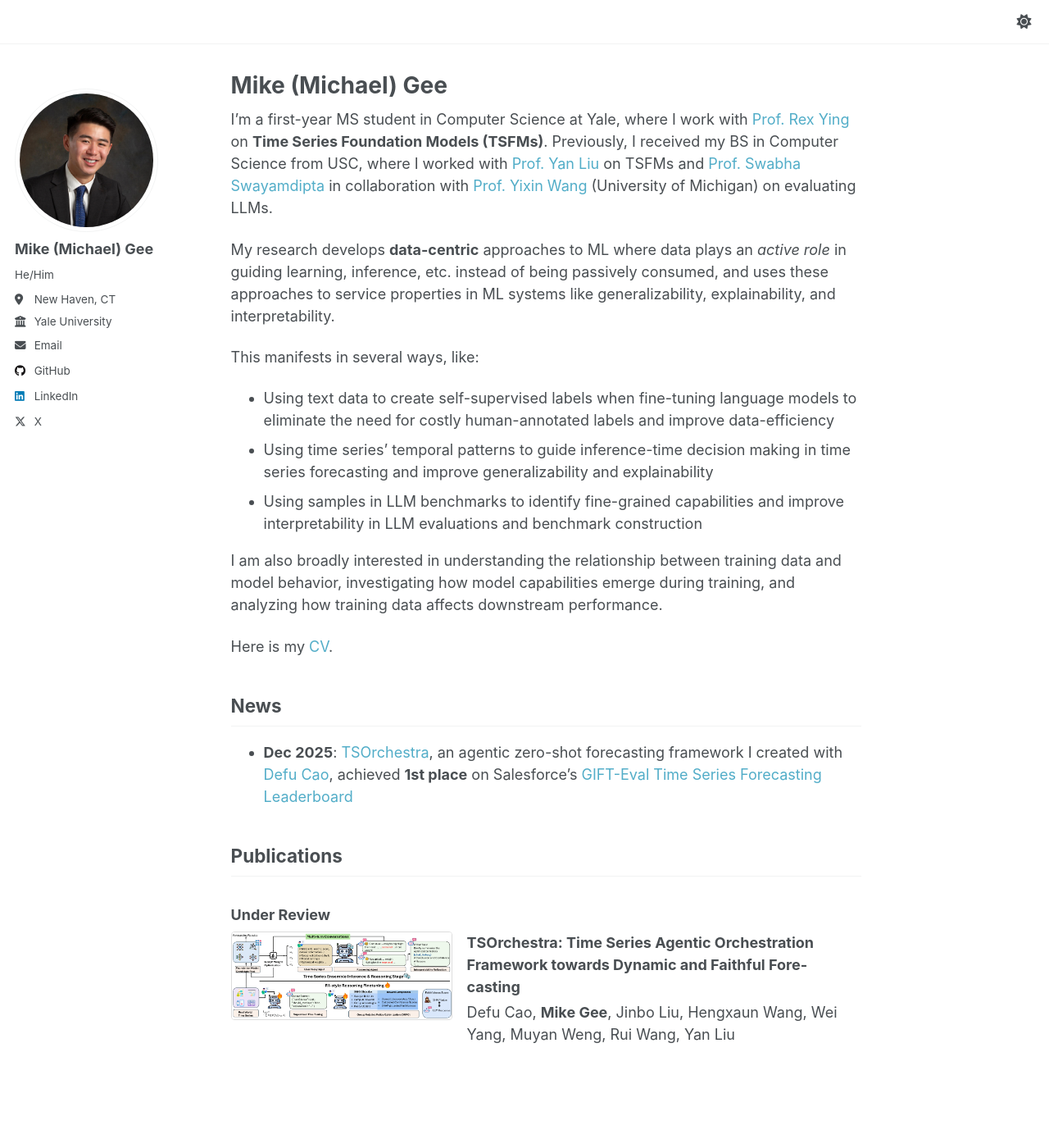
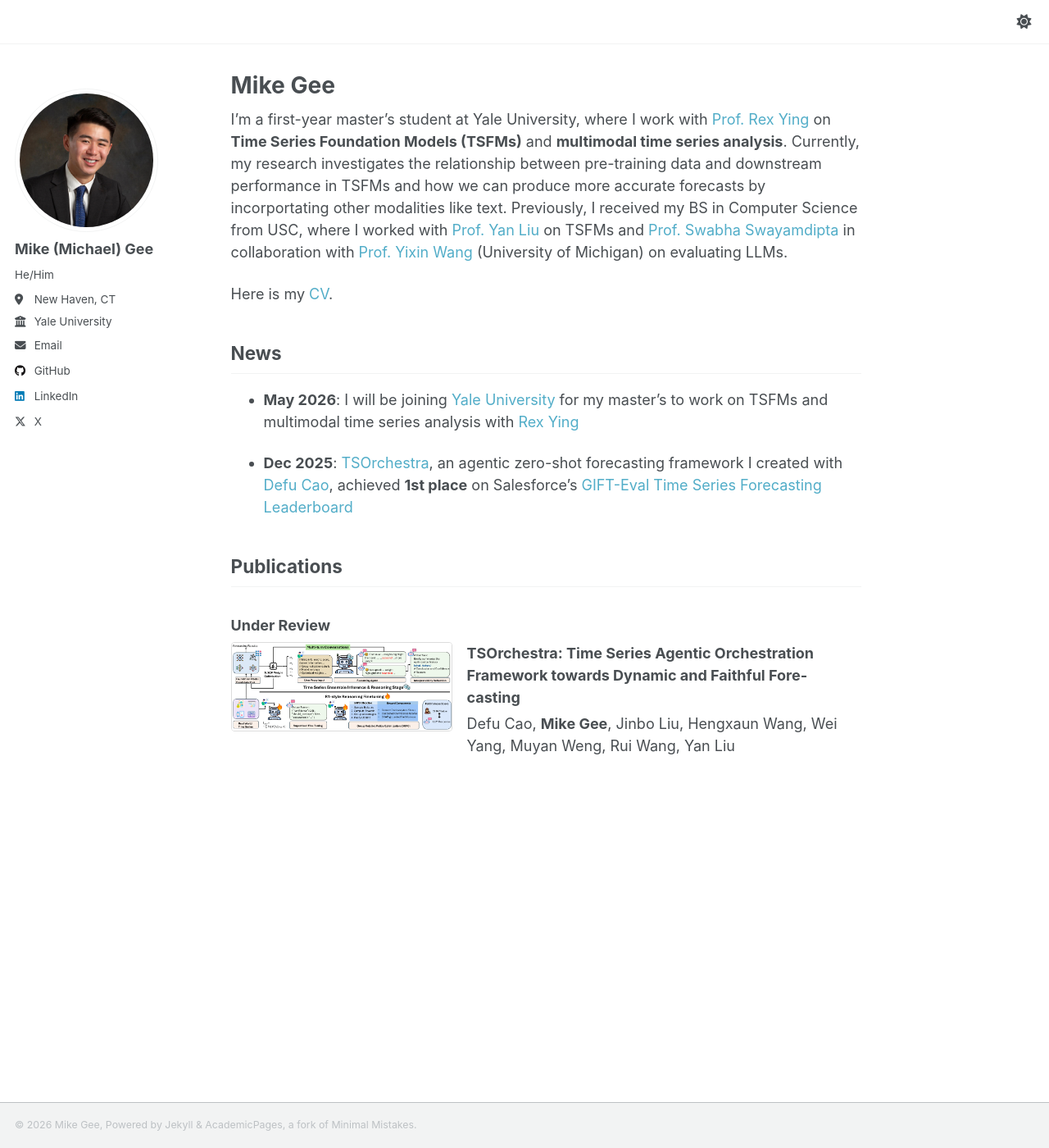
Before and after one commit to mpg05883/mpg05883.github.io, a Jekyll site: the page built from _pages/about.md, in a window 1280 px wide and 1400 px high. Shown: the whole window at 82% size. Built offline with Jekyll 4.4.1, drawn with Linux system fonts in a browser that asks for light colours; a script that is not in the unit is left out; some of the changed text lies outside the part shown.

Commit message:
Updated about me

```diff
--- a/_config.yml
+++ b/_config.yml
@@ -11,7 +11,7 @@ locale: "en-US"
 site_theme: "default" # Currently available options are "default", "air"
 title: ""
 title_separator: ""
-name: "Mike (Michael) Gee"
+name: "Mike Gee"
 description: "Mike Gee's personal website"
 url: https://mpg05883.github.io # the base hostname & protocol for your site e.g. "https://[your GitHub username].github.io" or if you already have some other page hosted on Github then use "https://[your GitHub username].github.io/[Your Repo Name]"
 baseurl: "" # the subpath of your site, e.g. "/blog"
--- a/_pages/about.md
+++ b/_pages/about.md
@@ -1,35 +1,19 @@
 ---
 permalink: /
-title: "Mike (Michael) Gee"
+title: "Mike Gee"
 author_profile: true
 redirect_from:
   - /about/
   - /about.html
 ---
 
-I'm a first-year MS student in Computer Science at Yale, where I work with [Prof. Rex Ying](https://www.cs.yale.edu/homes/ying-rex/) on **Time Series Foundation Models (TSFMs)**. Previously, I received my BS in Computer Science from USC, where I worked with [Prof. Yan Liu](https://sites.google.com/view/yanliu-ai/home) on TSFMs and [Prof. Swabha Swayamdipta](https://swabhs.com/) in collaboration with [Prof. Yixin Wang](https://yixinwang.github.io/) (University of Michigan) on evaluating LLMs.
-
-<!-- TODO: Update this -->
-My research develops **data-centric** approaches to ML where data plays an *active role* in guiding learning, inference, etc. instead of being passively consumed, and uses these approaches to service properties in ML systems like generalizability, explainability, and interpretability.
-
-This manifests in several ways, like:
-
-- Using text data to create self-supervised labels when fine-tuning language models to eliminate the need for costly human-annotated labels and improve data-efficiency
-- Using time series' temporal patterns to guide inference-time decision making in time series forecasting and improve generalizability and explainability
-- Using samples in LLM benchmarks to identify fine-grained capabilities and improve interpretability in LLM evaluations and benchmark construction
-
-I am also broadly interested in understanding the relationship between training data and model behavior, investigating how model capabilities emerge during training, and analyzing how training data affects downstream performance.
-
-<!--
-Consider adding that you're broadly interested in the following topics:
-- Learning dynamics: the study of how a model's parameters, representations, and performance change over time during the training process
-- Data-efficiency: creating high-performing models with less data
-- Synthetic data generation
- -->
+I'm a first-year master's student at Yale University, where I work with [Prof. Rex Ying](https://www.cs.yale.edu/homes/ying-rex/) on **Time Series Foundation Models (TSFMs)** and **multimodal time series analysis**. Currently, my research investigates the relationship between pre-training data and downstream performance in TSFMs and how we can produce more accurate forecasts by incorportating other modalities like text. Previously, I received my BS in Computer Science from USC, where I worked with [Prof. Yan Liu](https://sites.google.com/view/yanliu-ai/home) on TSFMs and [Prof. Swabha Swayamdipta](https://swabhs.com/) in collaboration with [Prof. Yixin Wang](https://yixinwang.github.io/) (University of Michigan) on evaluating LLMs.
 
 Here is my [CV](/files/Mike_Gee_CV.pdf).
 
 ## News
+
+- **May 2026**: I will be joining [Yale University](https://www.yale.edu/) for my master's to work on TSFMs and multimodal time series analysis with [Rex Ying](https://www.cs.yale.edu/homes/ying-rex/)
 
 - **Dec 2025**: [TSOrchestra](https://github.com/DC-research/TSorchestra), an agentic zero-shot forecasting framework I created with [Defu Cao](https://idevede.github.io/), achieved **1st place** on Salesforce's [GIFT-Eval Time Series Forecasting Leaderboard](https://huggingface.co/spaces/Salesforce/GIFT-Eval)
 
--- a/_sass/layout/_sidebar.scss
+++ b/_sass/layout/_sidebar.scss
@@ -133,10 +133,7 @@
 }
 
 .sidebar .author__desktop {
-  display: none;
-  @media screen and (min-width: 1024px) {
-    display: block;
-  }
+  display: block;
 }
 
 .author__pronouns {
```
Also changed, not shown: 1 other file.
